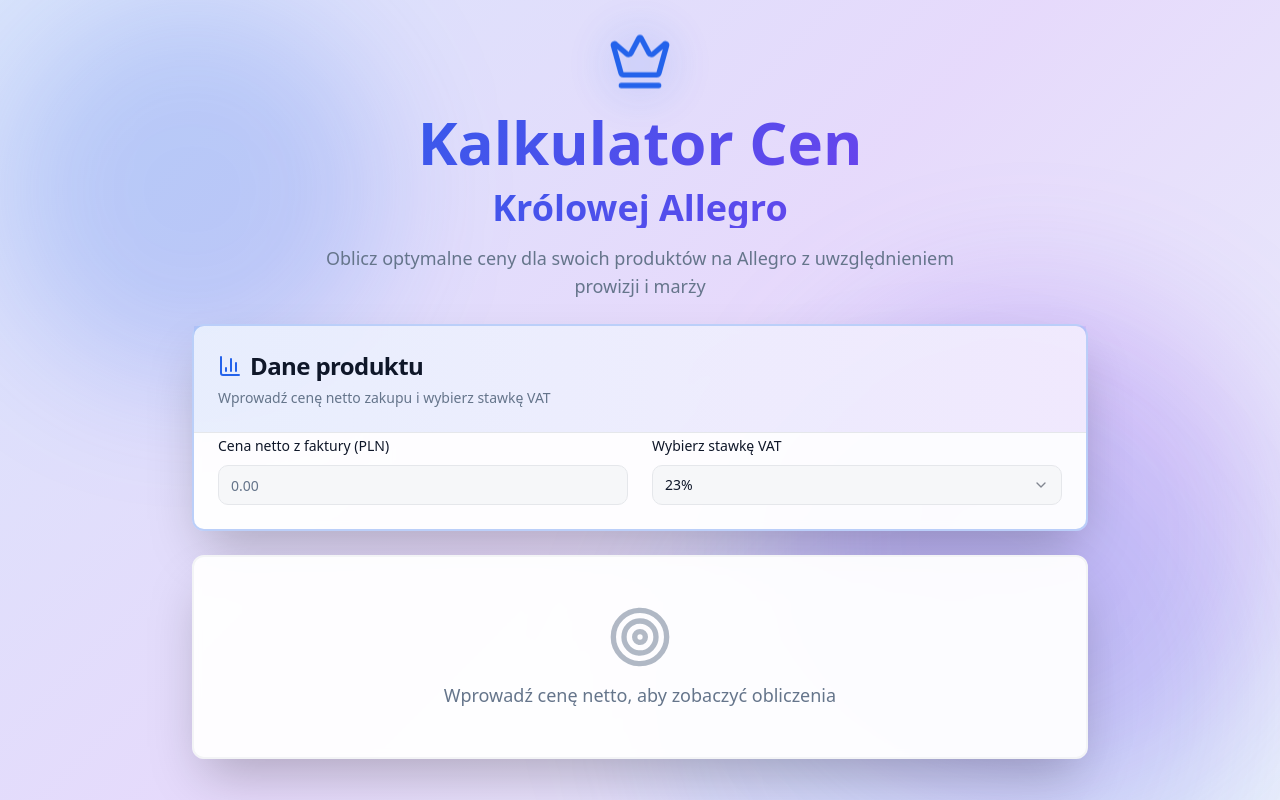
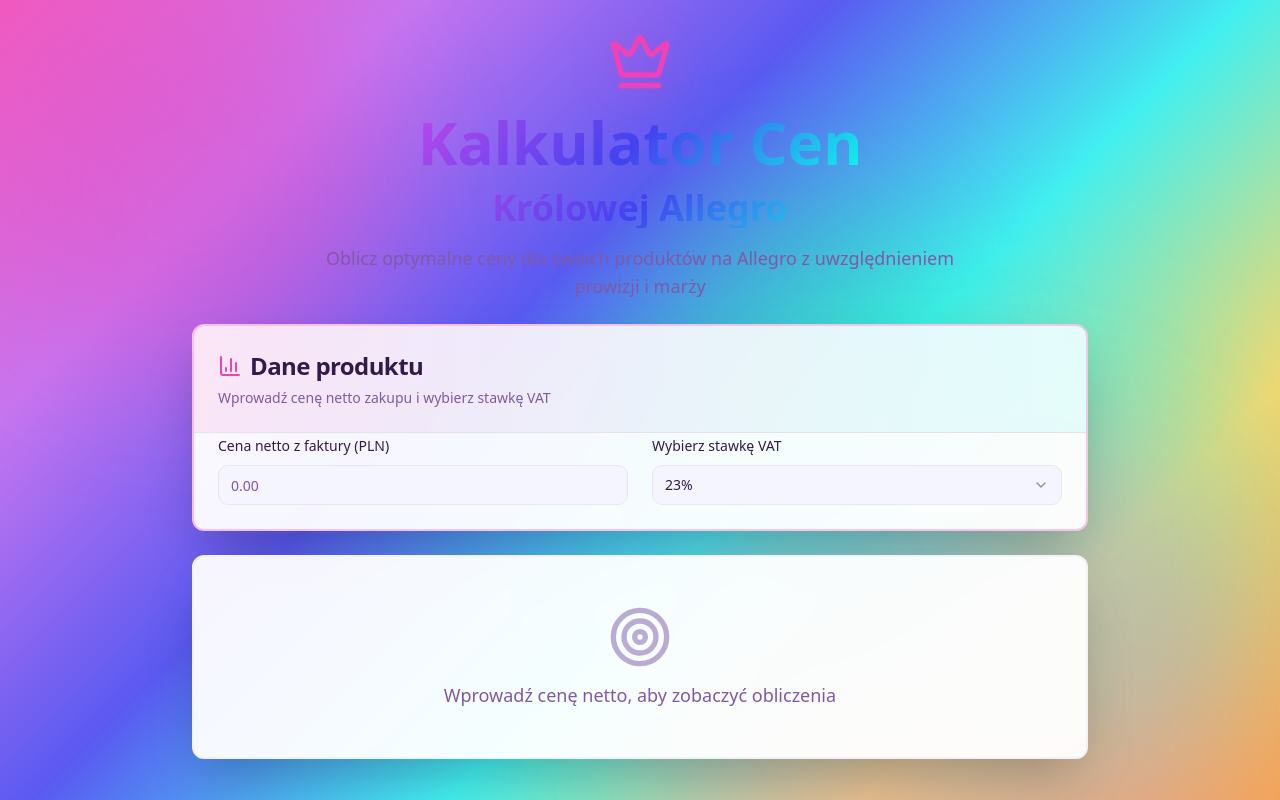
Before and after one commit to kspodymek/allegro-queen-calc, a React (Vite) app: page / in a window 1280 px wide. Built offline with nearby package versions, Linux system fonts and the light colour scheme; the HTML template or start-up script is replaced by a standard one.

Commit message:
Apply colors from image

```diff
--- a/src/components/PriceCalculator.tsx
+++ b/src/components/PriceCalculator.tsx
@@ -56,10 +56,12 @@ const PriceCalculator = () => {
 
   return (
     <div className="min-h-screen bg-gradient-bg py-8 px-4 relative overflow-hidden">
-      {/* Decorative elements */}
-      <div className="absolute top-0 left-0 w-96 h-96 bg-primary/20 rounded-full blur-3xl animate-float" />
-      <div className="absolute bottom-0 right-0 w-[500px] h-[500px] bg-accent/20 rounded-full blur-3xl animate-float" style={{ animationDelay: '1s' }} />
-      <div className="absolute top-1/2 left-1/2 -translate-x-1/2 -translate-y-1/2 w-[600px] h-[600px] bg-primary/10 rounded-full blur-3xl animate-float" style={{ animationDelay: '2s' }} />
+      {/* Decorative bokeh elements */}
+      <div className="absolute top-0 left-0 w-96 h-96 bg-primary/30 rounded-full blur-3xl animate-float" />
+      <div className="absolute bottom-0 right-0 w-[500px] h-[500px] bg-accent/30 rounded-full blur-3xl animate-float" style={{ animationDelay: '1s' }} />
+      <div className="absolute top-1/2 left-1/2 -translate-x-1/2 -translate-y-1/2 w-[600px] h-[600px] bg-secondary/25 rounded-full blur-3xl animate-float" style={{ animationDelay: '2s' }} />
+      <div className="absolute top-1/4 right-1/4 w-80 h-80 bg-profit/25 rounded-full blur-3xl animate-float" style={{ animationDelay: '0.5s' }} />
+      <div className="absolute bottom-1/4 left-1/4 w-96 h-96 bg-[hsl(45_95%_70%)]/25 rounded-full blur-3xl animate-float" style={{ animationDelay: '1.5s' }} />
 
       <div className="max-w-4xl mx-auto space-y-6 relative z-10">
         <div className="text-center space-y-4 animate-fade-in">
--- a/src/index.css
+++ b/src/index.css
@@ -8,44 +8,44 @@ All colors MUST be HSL.
 
 @layer base {
   :root {
-    --background: 220 18% 97%;
-    --foreground: 222 47% 11%;
+    --background: 240 100% 98%;
+    --foreground: 270 50% 20%;
 
     --card: 0 0% 100%;
-    --card-foreground: 222 47% 11%;
+    --card-foreground: 270 50% 20%;
 
     --popover: 0 0% 100%;
-    --popover-foreground: 222 47% 11%;
+    --popover-foreground: 270 50% 20%;
 
-    --primary: 221 83% 53%;
+    --primary: 320 85% 60%;
     --primary-foreground: 0 0% 100%;
 
-    --secondary: 214 32% 91%;
-    --secondary-foreground: 222 47% 11%;
+    --secondary: 280 80% 70%;
+    --secondary-foreground: 0 0% 100%;
 
-    --muted: 220 14% 96%;
-    --muted-foreground: 215 16% 47%;
+    --muted: 240 30% 96%;
+    --muted-foreground: 270 30% 50%;
 
-    --accent: 262 83% 58%;
-    --accent-foreground: 0 0% 100%;
+    --accent: 180 85% 55%;
+    --accent-foreground: 270 50% 20%;
 
     --destructive: 0 84% 60%;
     --destructive-foreground: 0 0% 100%;
 
-    --border: 220 13% 91%;
-    --input: 220 13% 91%;
-    --ring: 221 83% 53%;
+    --border: 280 30% 90%;
+    --input: 280 30% 92%;
+    --ring: 320 85% 60%;
 
     --radius: 0.75rem;
 
-    --profit: 142 71% 45%;
+    --profit: 150 80% 50%;
     --profit-foreground: 0 0% 100%;
 
-    --cost: 262 83% 58%;
+    --cost: 280 80% 65%;
     --cost-foreground: 0 0% 100%;
 
-    --gradient-bg: linear-gradient(135deg, hsl(221 83% 92%) 0%, hsl(262 83% 92%) 50%, hsl(221 70% 95%) 100%);
-    --gradient-title: linear-gradient(135deg, hsl(221 83% 53%) 0%, hsl(262 83% 58%) 100%);
+    --gradient-bg: linear-gradient(135deg, hsl(320 85% 65%) 0%, hsl(280 80% 70%) 20%, hsl(240 85% 65%) 40%, hsl(180 85% 60%) 60%, hsl(45 95% 70%) 80%, hsl(30 90% 65%) 100%);
+    --gradient-title: linear-gradient(135deg, hsl(320 85% 55%) 0%, hsl(280 80% 60%) 25%, hsl(240 85% 60%) 50%, hsl(180 85% 50%) 75%, hsl(45 95% 55%) 100%);
 
     --sidebar-background: 0 0% 98%;
 
@@ -65,42 +65,42 @@ All colors MUST be HSL.
   }
 
   .dark {
-    --background: 222 47% 11%;
-    --foreground: 210 40% 98%;
+    --background: 270 50% 10%;
+    --foreground: 240 30% 95%;
 
-    --card: 222 47% 15%;
-    --card-foreground: 210 40% 98%;
+    --card: 270 40% 15%;
+    --card-foreground: 240 30% 95%;
 
-    --popover: 222 47% 15%;
-    --popover-foreground: 210 40% 98%;
+    --popover: 270 40% 15%;
+    --popover-foreground: 240 30% 95%;
 
-    --primary: 221 83% 53%;
+    --primary: 320 85% 55%;
     --primary-foreground: 0 0% 100%;
 
-    --secondary: 217 33% 17%;
-    --secondary-foreground: 210 40% 98%;
+    --secondary: 280 70% 50%;
+    --secondary-foreground: 0 0% 100%;
 
-    --muted: 223 47% 11%;
-    --muted-foreground: 215 20% 65%;
+    --muted: 270 40% 15%;
+    --muted-foreground: 240 20% 70%;
 
-    --accent: 262 83% 58%;
+    --accent: 180 75% 45%;
     --accent-foreground: 0 0% 100%;
 
     --destructive: 0 84% 60%;
     --destructive-foreground: 0 0% 100%;
 
-    --border: 217 33% 22%;
-    --input: 217 33% 17%;
-    --ring: 221 83% 53%;
+    --border: 270 30% 25%;
+    --input: 270 30% 20%;
+    --ring: 320 85% 55%;
 
-    --profit: 142 71% 45%;
+    --profit: 150 70% 45%;
     --profit-foreground: 0 0% 100%;
 
-    --cost: 262 83% 58%;
+    --cost: 280 70% 55%;
     --cost-foreground: 0 0% 100%;
 
-    --gradient-bg: linear-gradient(135deg, hsl(222 47% 11%) 0%, hsl(262 60% 15%) 50%, hsl(221 50% 13%) 100%);
-    --gradient-title: linear-gradient(135deg, hsl(221 83% 63%) 0%, hsl(262 83% 68%) 100%);
+    --gradient-bg: linear-gradient(135deg, hsl(320 70% 20%) 0%, hsl(280 65% 18%) 20%, hsl(240 70% 20%) 40%, hsl(180 70% 18%) 60%, hsl(45 60% 22%) 80%, hsl(30 65% 20%) 100%);
+    --gradient-title: linear-gradient(135deg, hsl(320 85% 60%) 0%, hsl(280 80% 65%) 25%, hsl(240 85% 65%) 50%, hsl(180 85% 55%) 75%, hsl(45 95% 60%) 100%);
     --sidebar-background: 240 5.9% 10%;
     --sidebar-foreground: 240 4.8% 95.9%;
     --sidebar-primary: 224.3 76.3% 48%;
```
